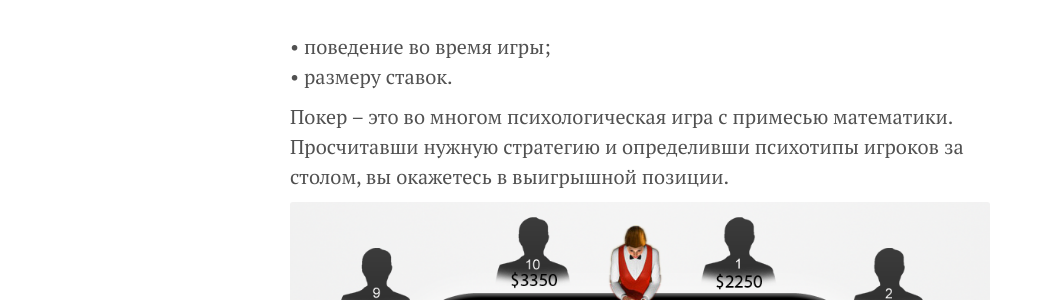
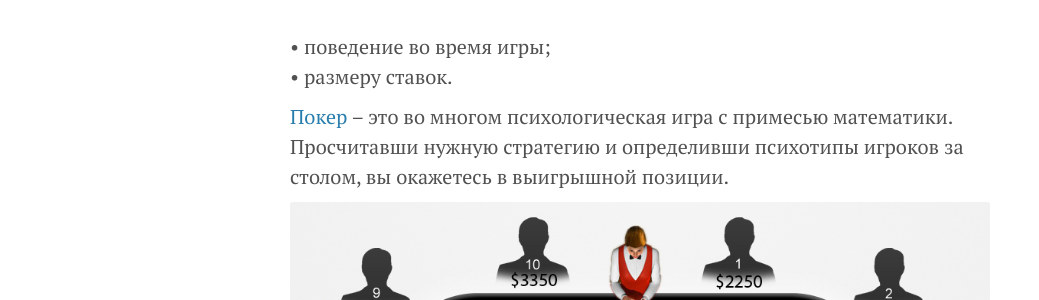
Before and after one commit to keepcalminblog/keepcalminblog.github.io, a Jekyll site: the page built from _posts/2019-01-25-igroki-v-poker.md, in a window 1280 px wide and 900 px high, scrolled down 986 px. Shown: the part 157-457 px from the top of the window, without its empty margins (0-1039 px from the left). Built offline with Jekyll 4.4.1, drawn with Linux system fonts in a browser that asks for light colours; Markdown is read by kramdown in place of the engine named in the settings; part of the change alters nothing that is shown.

```diff
--- a/_posts/2019-01-25-igroki-v-poker.md
+++ b/_posts/2019-01-25-igroki-v-poker.md
@@ -14,7 +14,7 @@ date: 2019-01-25 10:20:00 +0000
 <br>• поведение во время игры;
 <br>• размеру ставок.
 
-Покер – это во многом психологическая игра с примесью математики. Просчитавши нужную стратегию и определивши психотипы игроков за столом, вы окажетесь в выигрышной позиции.
+[Покер](https://en.wikipedia.org/wiki/Poker "Poker") – это во многом психологическая игра с примесью математики. Просчитавши нужную стратегию и определивши психотипы игроков за столом, вы окажетесь в выигрышной позиции.
 
 {% include image.html url="/img/prod10.png" width="100%" description="Игровой стол с типами игроков в покер" %}
 
```
